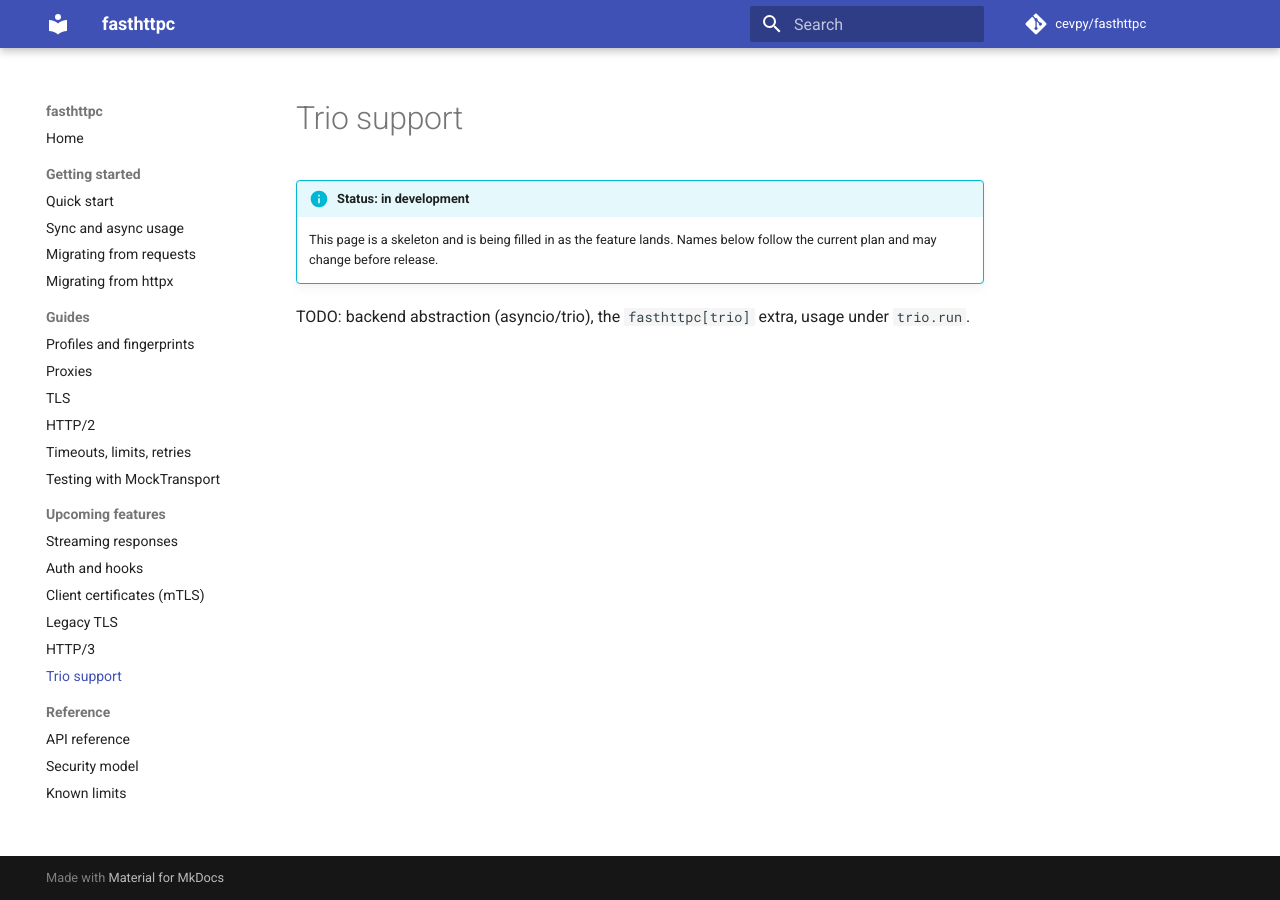
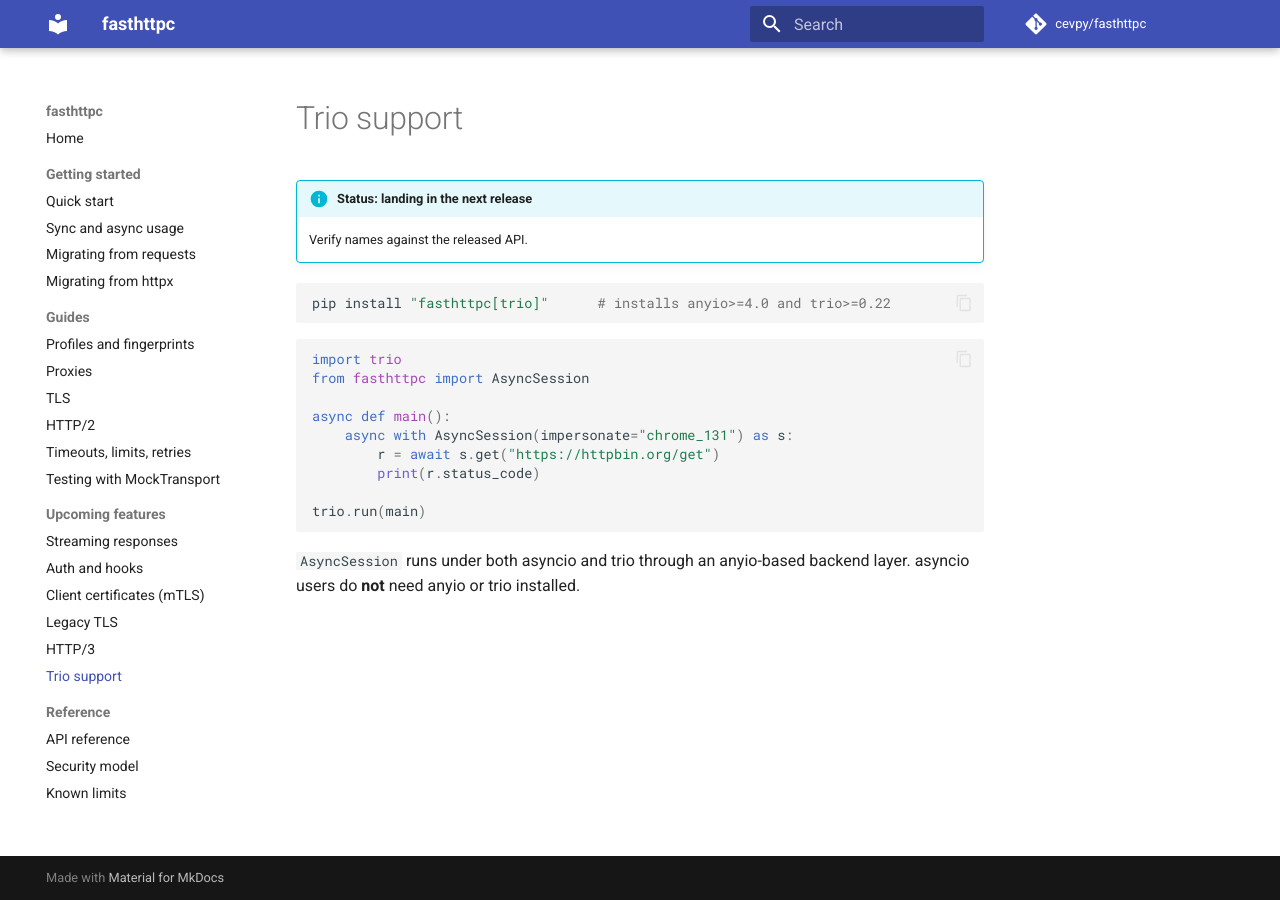
Before and after one commit to bu-ra34/fasthttpc, an MkDocs documentation site: the page built from docs/features/trio.md, in a window 1280 px wide. Built offline with MkDocs 1.6.1 and Material for MkDocs 9.7.7, drawn with Linux system fonts in a browser that asks for light colours; comment, search, counter and statistics services are not loaded.

Commit message:
trio extra'sına anyio eklendi; trio sayfası dolduruldu

````diff
--- a/docs/features/trio.md
+++ b/docs/features/trio.md
@@ -1,7 +1,23 @@
 # Trio support
 
-!!! info "Status: in development"
-    This page is a skeleton and is being filled in as the feature lands.
-    Names below follow the current plan and may change before release.
+!!! info "Status: landing in the next release"
+    Verify names against the released API.
 
-TODO: backend abstraction (asyncio/trio), the `fasthttpc[trio]` extra, usage under `trio.run`.
+```bash
+pip install "fasthttpc[trio]"      # installs anyio>=4.0 and trio>=0.22
+```
+
+```python
+import trio
+from fasthttpc import AsyncSession
+
+async def main():
+    async with AsyncSession(impersonate="chrome_131") as s:
+        r = await s.get("https://httpbin.org/get")
+        print(r.status_code)
+
+trio.run(main)
+```
+
+`AsyncSession` runs under both asyncio and trio through an anyio-based
+backend layer. asyncio users do **not** need anyio or trio installed.
--- a/pyproject.toml
+++ b/pyproject.toml
@@ -42,10 +42,10 @@ zstd   = ["zstandard>=0.21"]
 # Placeholders for upcoming features; they install nothing extra until the
 # corresponding backend lands.
 http3  = []
-trio   = ["trio>=0.22"]
+trio   = ["anyio>=4.0", "trio>=0.22"]
 docs   = ["mkdocs>=1.6", "mkdocs-material>=9.5", "mkdocstrings[python]>=0.26"]
-dev    = ["pytest>=7.0", "h2>=4", "tlslite-ng>=0.8", "brotli>=1.0", "ruff", "mypy>=1.10", "build", "twine"]
-all    = ["brotli>=1.0", "zstandard>=0.21", "pytest>=7.0", "h2>=4", "tlslite-ng>=0.8"]
+dev    = ["pytest>=7.0", "h2>=4", "tlslite-ng>=0.8", "brotli>=1.0", "anyio>=4.0", "trio>=0.22", "ruff", "mypy>=1.10", "build", "twine"]
+all    = ["brotli>=1.0", "zstandard>=0.21", "anyio>=4.0", "trio>=0.22", "pytest>=7.0", "h2>=4", "tlslite-ng>=0.8"]
 
 [project.urls]
 Homepage      = "https://github.com/cevpy/fasthttpc"
````
